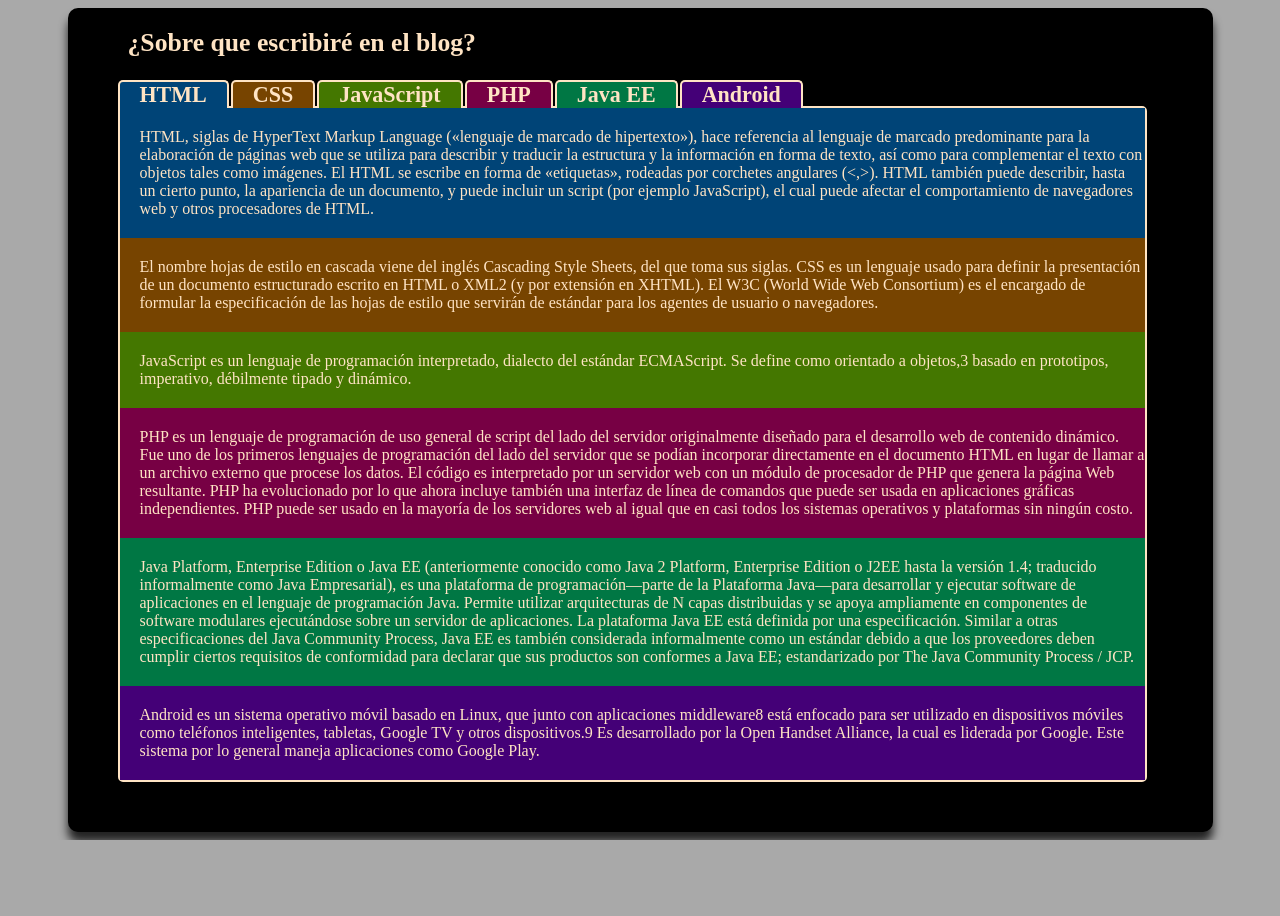
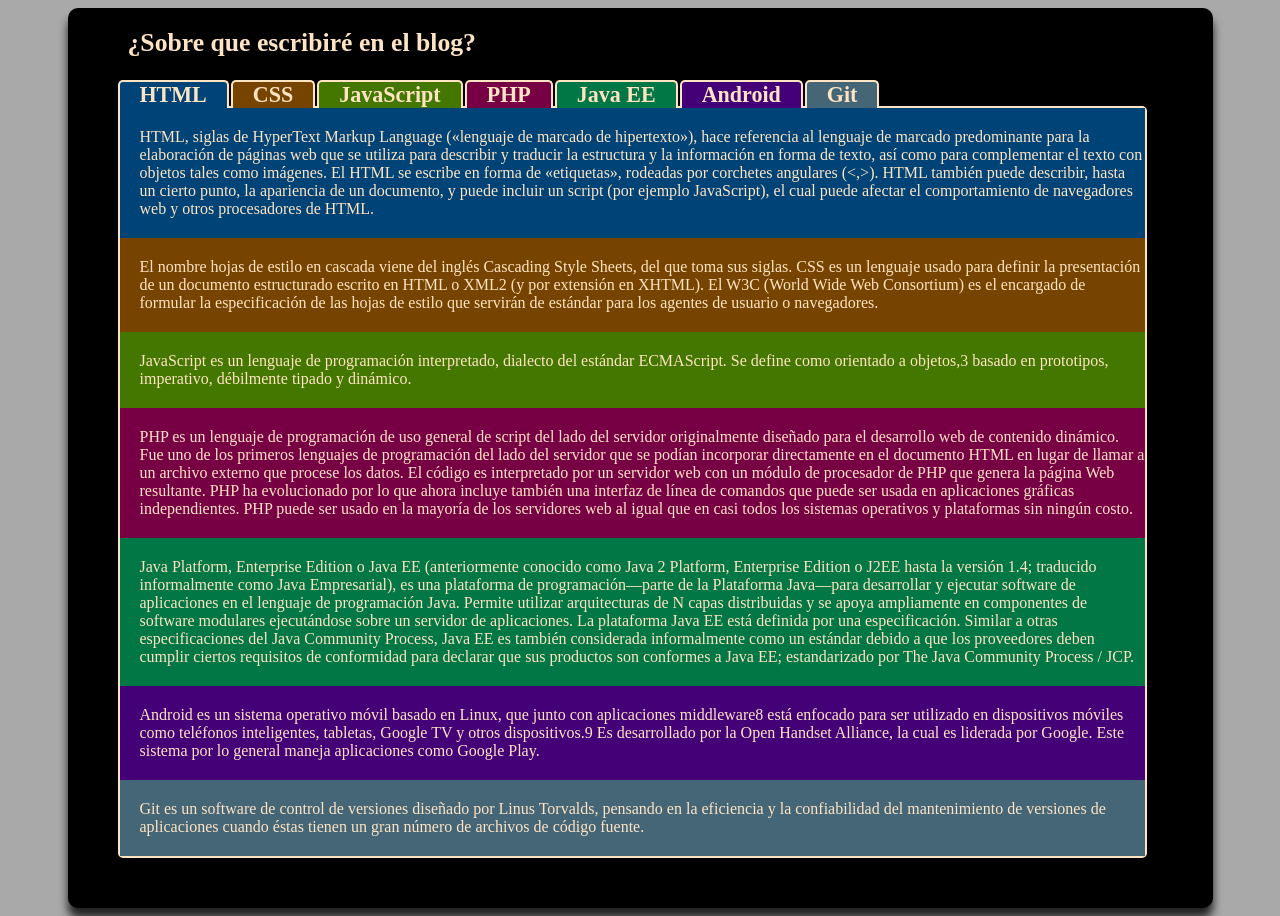
Before and after one commit to jberbesi/PestanasColores, a plain HTML site: page index.html in a window 1280 px wide. Before the commit the page ends 840 px from the top, so only its background shows below. Drawn offline with Linux system fonts and the light colour scheme; a script that the page names is missing.

Commit message:
Nueva pestana GIT

```diff
--- a/css/estilo.css
+++ b/css/estilo.css
@@ -83,3 +83,7 @@ body {
 #pestanas #pestana6, #cpestana6{
   background: #407;
 }
+
+#pestanas #pestana7, #cpestana7{
+  background: #467;
+}
--- a/index.html
+++ b/index.html
@@ -18,6 +18,7 @@
                     <li id="pestana4"><a href='javascript:cambiarPestanna(pestanas,pestana4);'>PHP</a></li>
                     <li id="pestana5"><a href='javascript:cambiarPestanna(pestanas,pestana5);'>Java EE</a></li>
                     <li id="pestana6"><a href='javascript:cambiarPestanna(pestanas,pestana6);'>Android</a></li>
+                    <li id="pestana7"><a href='javascript:cambiarPestanna(pestanas,pestana7);'>Git</a></li>
                 </ul>
             </div>
 
@@ -42,6 +43,9 @@
                 <div id="cpestana6">
                     Android es un sistema operativo móvil basado en Linux, que junto con aplicaciones middleware8 está enfocado para ser utilizado en dispositivos móviles como teléfonos inteligentes, tabletas, Google TV y otros dispositivos.9 Es desarrollado por la Open Handset Alliance, la cual es liderada por Google. Este sistema por lo general maneja aplicaciones como Google Play.
                 </div>
+                <div id="cpestana7">
+                    Git es un software de control de versiones diseñado por Linus Torvalds, pensando en la eficiencia y la confiabilidad del mantenimiento de versiones de aplicaciones cuando éstas tienen un gran número de archivos de código fuente.
+                </div>
             </div>
         </div>
     </body>
```
